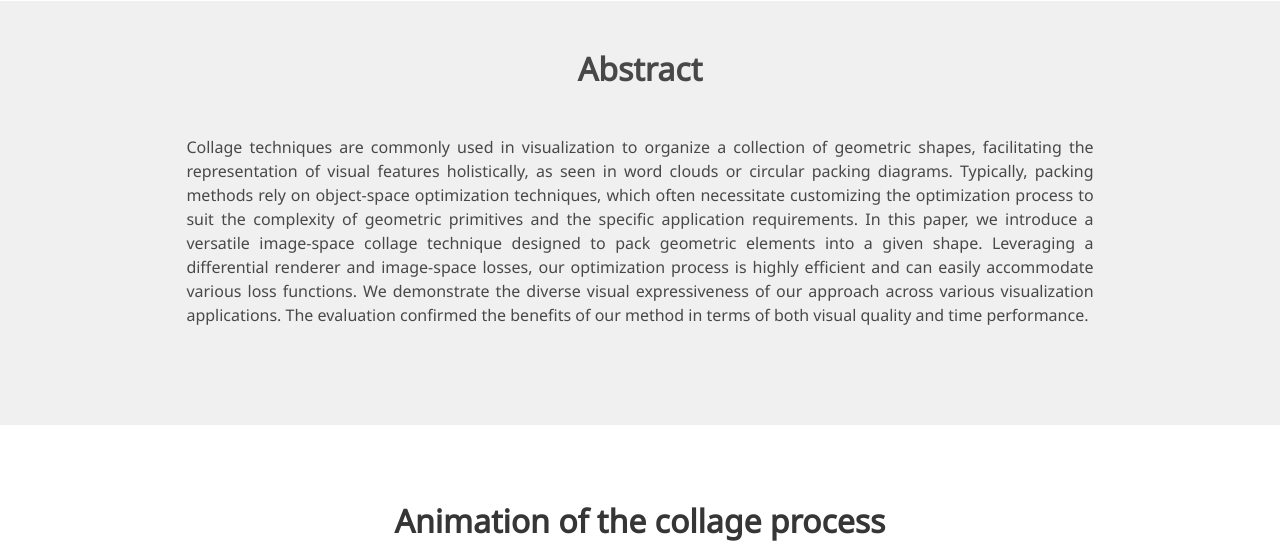
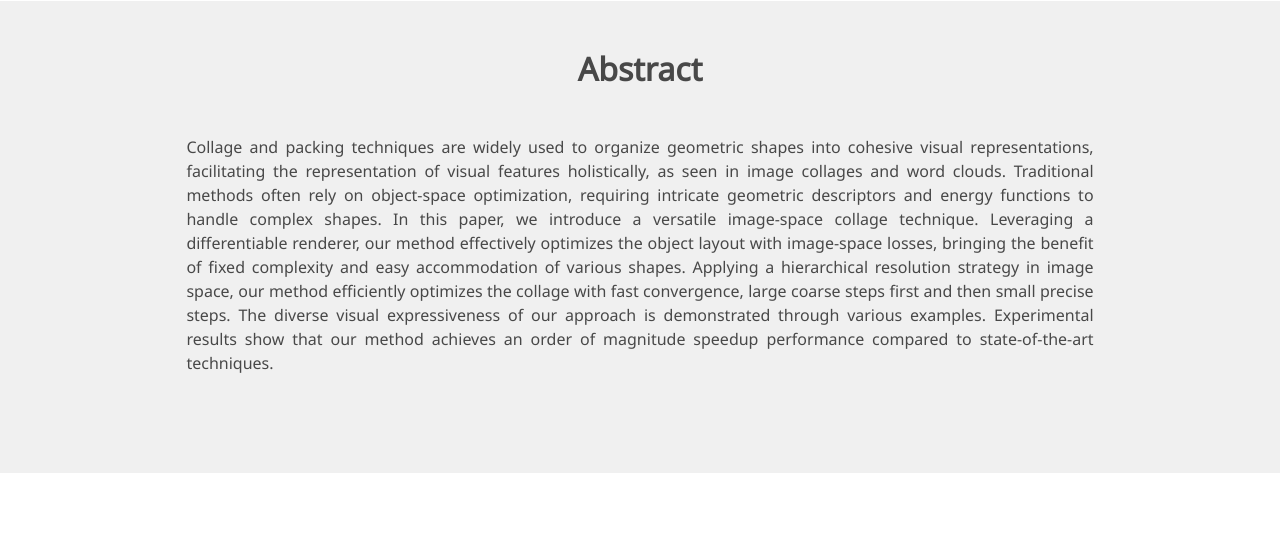
Before and after one commit to SZUVIZ/pixel-space-collage-technique, a plain HTML site: page index.html in a window 1280 px wide. Shown: the part 780-1328 px from the top of the page. Drawn offline with nearby package versions, Linux system fonts and the light colour scheme; some icons are missing; a web font is replaced by a local one.

Commit message:
Update index.html

```diff
--- a/index.html
+++ b/index.html
@@ -228,14 +228,20 @@
             detail levels in the final output. The layered, compact vector representation enhances usability for further editing and modification. Comparative
             analysis with conventional vectorization methods demonstrates our technique’s superiority in producing vectors with high visual fidelity, and more
             importantly, maintaining vector compactness and manageability. -->
-            Collage techniques are commonly used in visualization to organize a collection of geometric shapes, facilitating the
-            representation of visual features holistically, as seen in word clouds or circular packing diagrams. Typically, packing methods rely on
-            object-space optimization techniques, which often necessitate customizing the optimization process to suit the complexity of geometric
-            primitives and the specific application requirements. In this paper, we introduce a versatile image-space collage technique designed to
-            pack geometric elements into a given shape. Leveraging a differential renderer and image-space losses, our optimization process is
-            highly efficient and can easily accommodate various loss functions. We demonstrate the diverse visual expressiveness of our approach
-            across various visualization applications. The evaluation confirmed the benefits of our method in terms of both visual quality and time
-            performance.
+            Collage and packing techniques are widely used to organize geometric shapes
+            into cohesive visual representations, facilitating the representation of visual
+            features holistically, as seen in image collages and word clouds. Traditional
+            methods often rely on object-space optimization, requiring intricate geometric
+            descriptors and energy functions to handle complex shapes. In this paper, we
+            introduce a versatile image-space collage technique. Leveraging a differentiable
+            renderer, our method effectively optimizes the object layout with image-space
+            losses, bringing the benefit of fixed complexity and easy accommodation of
+            various shapes. Applying a hierarchical resolution strategy in image space, our
+            method efficiently optimizes the collage with fast convergence, large coarse
+            steps first and then small precise steps. The diverse visual expressiveness of
+            our approach is demonstrated through various examples. Experimental results
+            show that our method achieves an order of magnitude speedup performance
+            compared to state-of-the-art techniques.
           </p>
         </div>
       </div>
```
